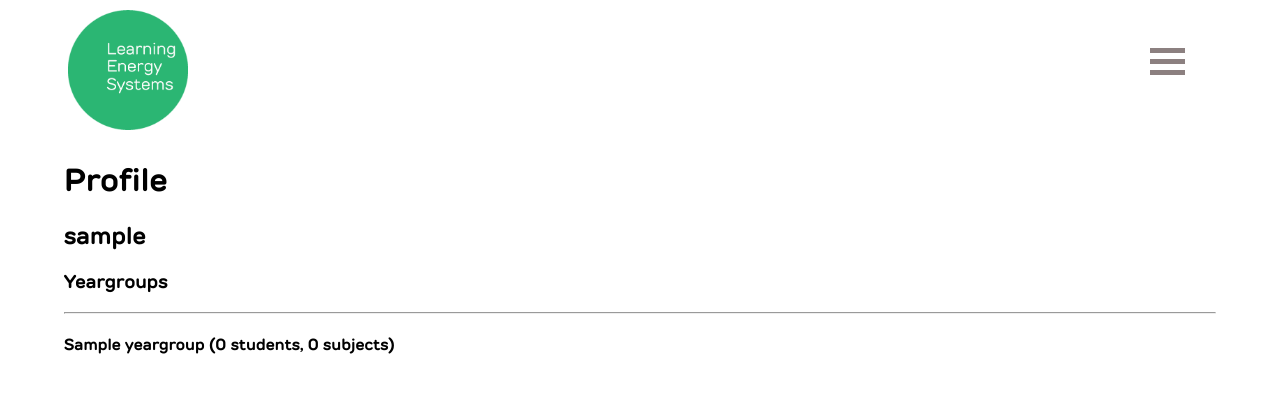
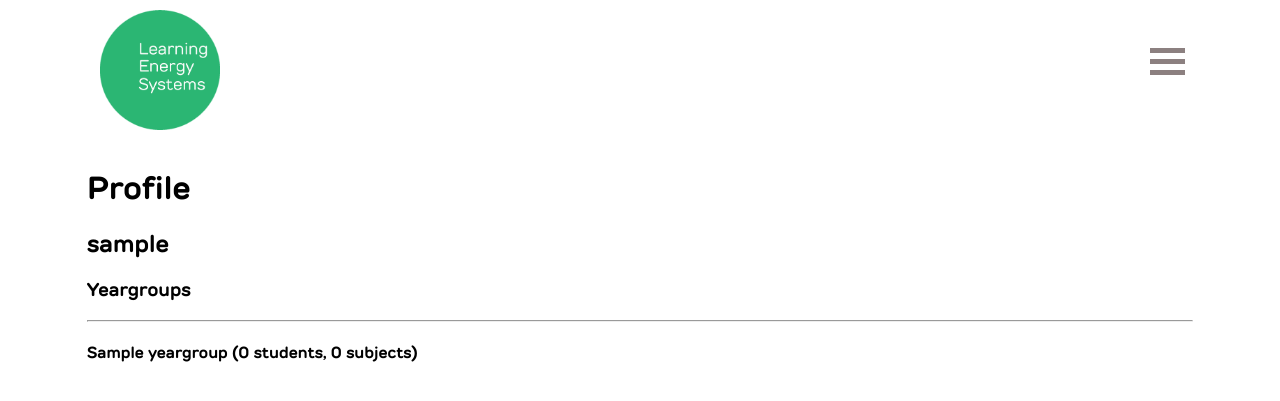
Before and after one commit to Edinburgh-College-of-Art/learning-energy-systems-v2, a Django app: page /accounts/profile/ in a window 1280 px wide. Shown: the top 401 px of the page. Run offline with Django 3.2, Linux system fonts and the light colour scheme; a user stored in the database is signed in; tables that the repository leaves empty hold one stand-in row (values such as "Sample post"); some libraries are stand-ins or nearby versions.

Commit message:
restyle / position

```diff
--- a/core/static/css/shared.css
+++ b/core/static/css/shared.css
@@ -83,7 +83,6 @@ nav#header label { color:#8C8080; margin:0px 10px; }
   height: 15vh;
   vertical-align: middle;
   position: relative;
-  right: 2em;
 }
 
 /* HAMBURGER ICON */
--- a/core/templates/registration/profile.html
+++ b/core/templates/registration/profile.html
@@ -1,7 +1,9 @@
 {% extends "base_template.html" %}
 
 {% block body %}
-<div class="container ">
+<div class="container row">
+<div class="col-12">
+
 <h1 class="text-center">Profile</h1>
 <h2>{{ request.user.username }} </h2>
 
@@ -14,11 +16,12 @@
   <div class="row">
     <div class="col-2">{{ s }}</div>
     <div class="col-2">{{ s.user.prediction_set.count }} predictions</div>
-    <div class="col-2"><a href="/client/login?token={{ s.token }}">Login as student</a></div>
+    <div class="col-8"><a href="/client/login?token={{ s.token }}">Login as student</a></div>
   </div>
   {% endfor %}
 </div>
 {% endfor %}
 
 </div>
+</div>
 {% endblock body %}
```
